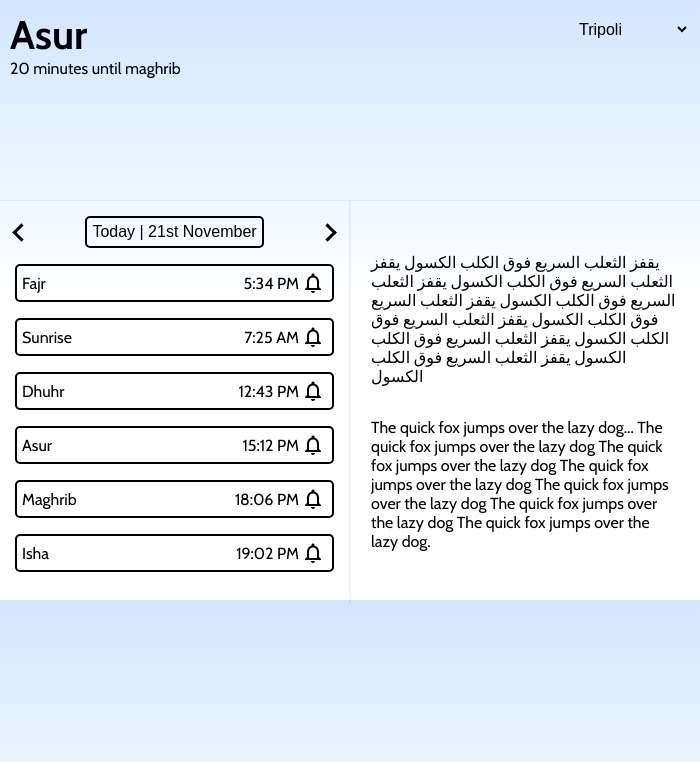
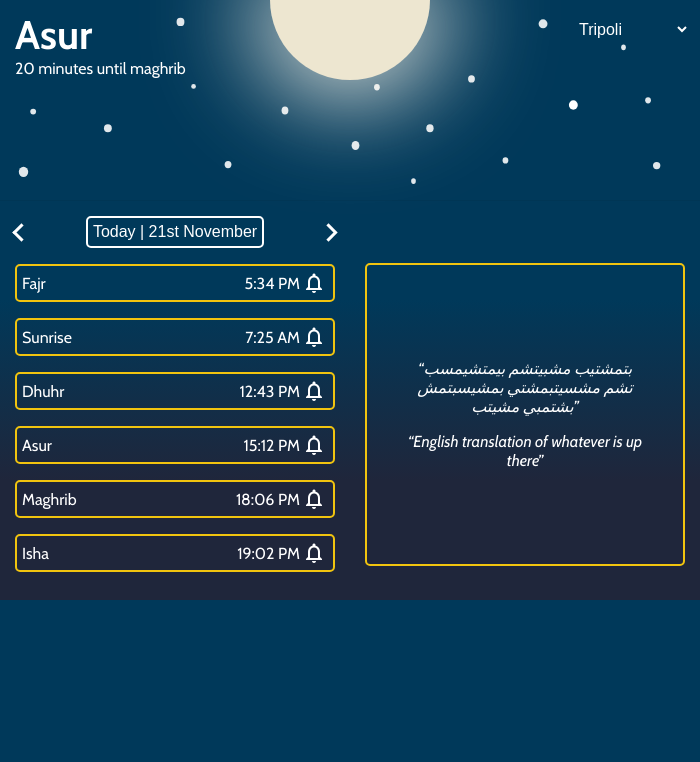
Before and after one commit to DeadMoza/mihrab, an Electron app: page src/index.html in a window 700 px wide. Drawn offline with nearby package versions, Linux system fonts and the light colour scheme.

Commit message:
Third Commit. -Added sun and moon with glow effects. -SVG backgrounds consisting of trees for daytime and start for nighttime -Adjusted the quote section and fixed bugs.

```diff
--- a/src/index.css
+++ b/src/index.css
@@ -4,8 +4,15 @@
 }
 
 body {
+    /* light mode
     background: rgb(255,255,255);
-    background: linear-gradient(0deg, rgba(255,255,255,1) 50%, rgba(209,230,255,1) 100%);
+    background: linear-gradient(0deg, rgba(255,255,255,1) 50%, rgba(209,230,255,1) 100%);  */
+
+    /* dark mode */
+    background: rgb(31,38,59);
+    background: linear-gradient(0deg, rgba(31,38,59,1) 20%, rgba(0,57,90,1) 50%);
+    color: white;
+
     font-family: "Cabin", sans-serif;
     margin: 0;
 
@@ -16,18 +23,29 @@ body {
     background: none;
     padding: 0px 2px;
     cursor: pointer;
+
+    /* dark mode */
+    color: white;
 }
 
 
 .header {
+    /* light mode */
+    /* background-image: url(../themes/forest.svg); */
+
+    /* dark mode */
+    background-image: url(../themes/stars.svg);
+
+    background-size: contain;
     height: 200px;
+
 }
 
 .header p {
     width: 40%;
     background-color: transparent;
     margin: 0;
-    padding-left: 10px;
+    padding-left: 15px;
 }
 
 .header select {
@@ -39,12 +57,59 @@ body {
     background-color: transparent;
     cursor: pointer;
 
+    /* dark mode */
+    color: white;
+
 }
 
+.planet {
+    /* position: fixed;
+    top: 0;
+    left: 50%;
+    transform: translateX(-50%);
+    width: 10rem;
+    height: 5rem;
+    border-radius: 0 0 10rem 10rem;
+    background-color: #ffdd78;
+    box-shadow: 0px 0px 100px 55px rgba(255,221,120,0.9);
+    animation-duration: 10s;
+    animation-iteration-count: infinite;
+    animation-name: sunGlow; */
+
+    position: fixed;
+    top: 0;
+    left: 50%;
+    transform: translateX(-50%);
+    width: 10rem;
+    height: 5rem;
+    border-radius: 0 0 10rem 10rem;
+    background-color: #ede6d0;
+    box-shadow: 0px 0px 100px 55px rgba(255, 251, 239, 0.9);
+    animation-duration: 10s;
+    animation-iteration-count: infinite;
+    animation-name: moonGlow;
+
+}
+
+ /* @keyframes sunGlow {
+        0% {box-shadow: 0px 0px 100px 55px rgba(255,221,120,0.9);}
+        25% {box-shadow: 0px 0px 100px 45px rgba(255,221,120,0.9);}
+        50% {box-shadow: 0px 0px 100px 30px rgba(255,221,120,0.9);}
+        75% {box-shadow: 0px 0px 100px 45px rgba(255,221,120,0.9);}
+        100% {box-shadow: 0px 0px 100px 55px rgba(255,221,120,0.9);}
+    }  */
+
+@keyframes moonGlow {
+    0% {box-shadow: 0px 0px 100px 55px rgba(255, 251, 239, 0.9);}
+    25% {box-shadow: 0px 0px 100px 40px rgba(255, 251, 239, 0.9);}
+    50% {box-shadow: 0px 0px 100px 20px rgba(255, 251, 239, 0.9);}
+    75% {box-shadow: 0px 0px 100px 40px rgba(255, 251, 239, 0.9);}
+    100% {box-shadow: 0px 0px 100px 55px rgba(255, 251, 239, 0.9);}
+
+}
 
 .main {
     display: flex;
-    flex-wrap: wrap;
     height: 400px;
     border-top: solid 1px rgba(0, 0, 0, 0.05);
 }
@@ -52,7 +117,6 @@ body {
 .tables {
     flex: 50%;
     padding: 15px;
-    border-right: solid 1px rgba(0, 0, 0, 0.05);
 }
 
 .navigation {
@@ -66,6 +130,9 @@ body {
     background-color: transparent;
     cursor: pointer;
     padding: 5px;
+
+    /*night mode*/
+    color: white;
 
 }
 
@@ -94,6 +161,7 @@ body {
 .prayers p {
     border: solid 2px;
     border-radius: 5px;
+    border-color: #f1c40f;
     display: flex;
     padding: 5px;
     justify-content: space-between;
@@ -109,12 +177,22 @@ body {
 
 
 .misc {
-    border-left: solid 1px rgba(0, 0, 0, 0.05);
     flex: 50%;
-    padding: 10px 20px;
-    display: flex;
-    flex-direction: column;
-    justify-content: center;
-    align-items: center;
+    padding-left: 15px;
+    padding-right: 15px;
+    padding-top: 62px;
 
 }
+
+.quotes {
+    text-align: center;
+    width: 320px;
+    height: 303.2px;
+    border: solid 2px;
+    border-color: #f1c40f;
+    border-radius: 5px;
+    display: flex;
+    justify-content: center;
+    align-items: center
+
+}
--- a/src/index.html
+++ b/src/index.html
@@ -24,6 +24,8 @@
         <p style="font-size: 40px; font-weight: bold; padding-top: 10px;">Asur</p>
         <p>20 minutes until maghrib</p>
 
+        <div class="planet"></div>
+
         <select name="location" id="location">
             <optgroup label="Libya">
                 <option value="tripoli">Tripoli</option>
@@ -34,7 +36,7 @@
             <optgroup label="Turkiye">
                 <option value="istanbul">Istanbul</option>
                 <option value="ankara">Ankara</option>
-                <option value="Eskişehir">eskişehir</option>
+                <option value="eskişehir">Eskişehir</option>
             </optgroup>
 
 
@@ -85,28 +87,22 @@
         </div>
 
         <div class="misc">
-            <p>
-                يقفز الثعلب السريع فوق الكلب الكسول
-                يقفز الثعلب السريع فوق الكلب الكسول
-                يقفز الثعلب السريع فوق الكلب الكسول
-                يقفز الثعلب السريع فوق الكلب الكسول
-                يقفز الثعلب السريع فوق الكلب الكسول
-                يقفز الثعلب السريع فوق الكلب الكسول
-                يقفز الثعلب السريع فوق الكلب الكسول
 
+            <div class="quotes">
+                <div class="container">
+                    <blockquote>
+                        <p>
+                            <i>&ldquo;بتمشتيب مشبيتشم بيمتشيمسب تشم مشسيتبمشتي بمشيسبتمش بشتمبي مشيتب&rdquo; </i>
+                        </p>
+                    </blockquote>
+                    <blockquote>
+                        <p>
+                            <i>&ldquo;English translation of whatever is up there&rdquo; </i>
+                        </p>
+                    </blockquote>
+                </div>
+            </div>
 
-
-            </p>
-
-            <p>The quick fox jumps over the lazy dog...
-                The quick fox jumps over the lazy dog
-                The quick fox jumps over the lazy dog
-                The quick fox jumps over the lazy dog
-                The quick fox jumps over the lazy dog
-                The quick fox jumps over the lazy dog
-                The quick fox jumps over the lazy dog.
-
-            </p>
 
         </div>
 
```
Also changed, not shown: themes/forest.svg (added), themes/stars.svg (added).
